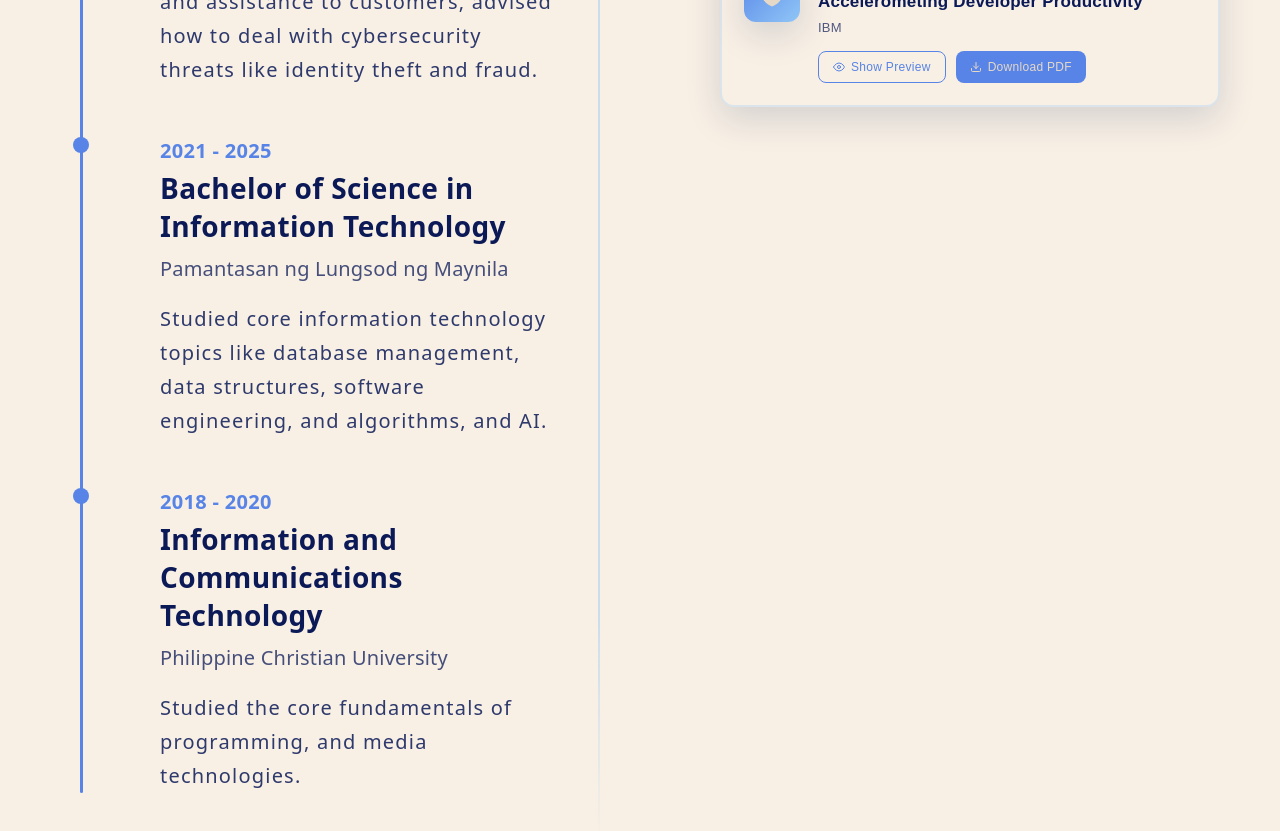
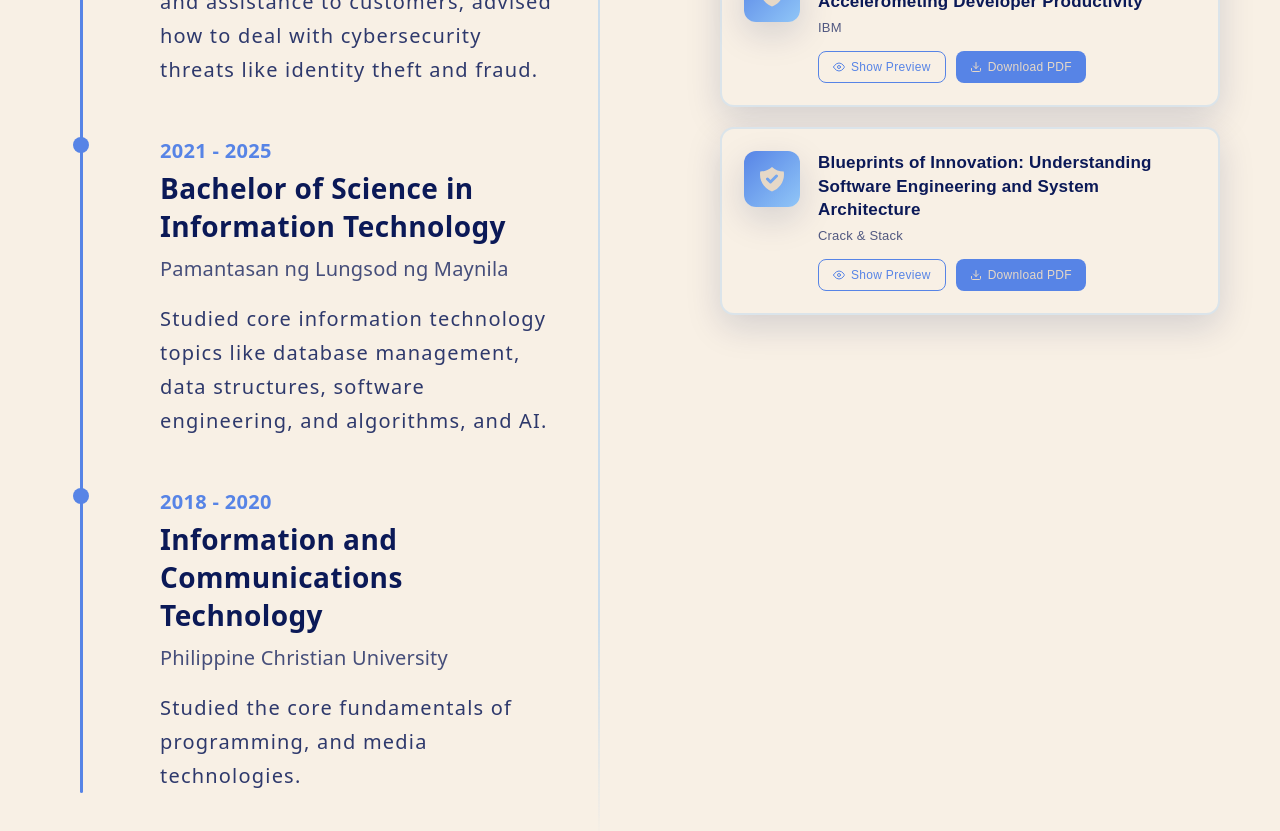
Before and after one commit to itsdran/portfolio, a React (Vite) app: page / in a window 1280 px wide. Shown: the part 3560-4391 px from the top of the page. Built offline with nearby package versions, Linux system fonts and the light colour scheme.

Commit message:
Updated resume, added certificates

```diff
--- a/src/components/Certification/Certification.jsx
+++ b/src/components/Certification/Certification.jsx
@@ -62,6 +62,11 @@ const Certification = () => {
             title: "GitHub Copilot : Your Ultimate Tool for Accelerometing Developer Productivity",
             source: "IBM",
             file: "/certificates/Styava_GitHub_Copilot.pdf"
+        },
+        {
+            title: "Blueprints of Innovation: Understanding Software Engineering and System Architecture",
+            source: "Crack & Stack",
+            file: "/certificates/C&T_Software_Engineering.pdf"
         }
     ];
 
--- a/src/components/Profile/Profile.jsx
+++ b/src/components/Profile/Profile.jsx
@@ -25,7 +25,7 @@ const Profile = ({ darkMode }) => {
                     I'm a learning Full Stack Developer with a passion for creating dynamic and responsive web applications.
                 </div>
                 <div className="profile-contact">
-                    <a href="/resume.pdf" download="Dranoel_Rubio_Flores_Resume.pdf" className="cv-button"
+                    <a href="/Dranoel_Rubio_Flores_Resume.pdf" download="Dranoel_Rubio_Flores_Resume.pdf" className="cv-button"
                         title="Download CV"> View CV <FaFileDownload /> </a>
                     <SocialLinks />
                 </div>
```
Also changed, not shown: 3 other files (tests, documents, lock files or other folders).
